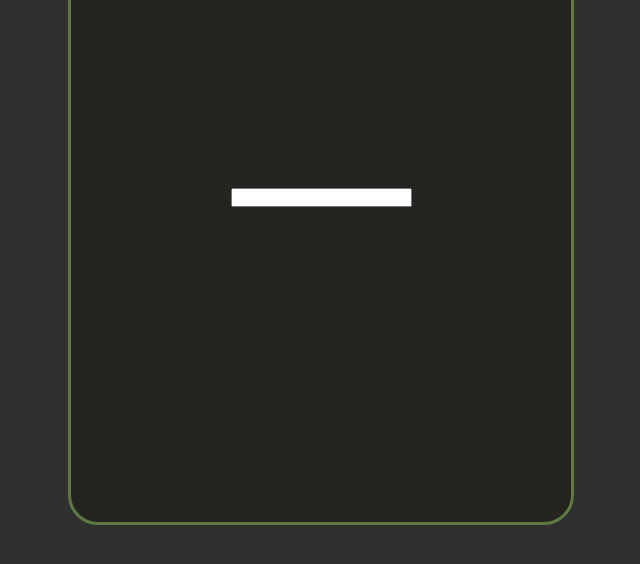
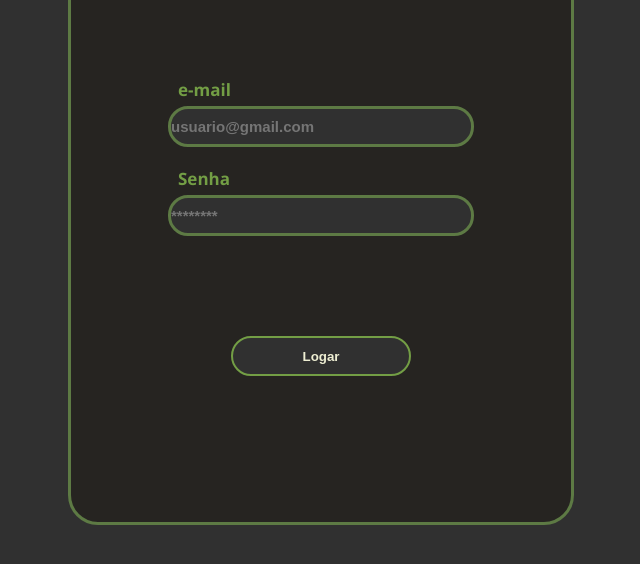
Before and after one commit to RafaelLima12/GambitoTech, a plain HTML site: page public/login.html in a window 1280 px wide. Shown: the part 178-742 px from the top of the page, without its empty margins (319-959 px from the left). Drawn offline with Linux system fonts and the light colour scheme.

Commit message:
feat login

```diff
--- a/public/css/login.css
+++ b/public/css/login.css
@@ -61,5 +61,49 @@ body {
     flex-direction: column;
     align-items: center;
     justify-content: center;
-    height: 400px;
+    height: 460px;
 }
+
+#ipt_email, #ipt_senha{
+    height: 35px;
+    width: 300px;
+    border-radius: 20px;
+    border: 3px solid var(--verde-escuro);
+    background-color: var(--fundo);
+    color: var(--branco-puro);
+    font-size: 15px;
+    font-weight: bold;
+}
+
+.txt_input{
+    color: var(--verde-chess);
+    font-size: 17px;
+    font-weight: bold;
+    margin-left: 10px;
+    margin-bottom: 5px;
+}
+
+#inputs_corpo{
+    display: flex;
+    flex-direction: column;
+    gap: 20px;
+}
+
+#botao_logar{
+    margin-top: 100px;
+    height: 40px;
+    width: 180px;
+    border-radius: 30px;
+    font-weight: bold;
+    background-color: var(--fundo);
+    color: var(--texto-claro);
+    border: 2px solid var(--verde-chess);
+
+    transition: 0.3s ease;
+}
+
+#botao_logar:hover{
+    transform: translateY(-6px);
+    color: var(--fundo);
+    background-color: var(--verde-chess);
+}
--- a/public/login.html
+++ b/public/login.html
@@ -24,7 +24,20 @@
             </div>
 
             <div id="corpo_login">
-                <input type="text">
+                <div id="inputs_corpo">
+                    <div class="input_login">
+                        <p class="txt_input">e-mail</p>
+                        <input type="text" id="ipt_email" placeholder="usuario@gmail.com">
+                    </div>
+
+                    <div class="input_login">
+                        <p class="txt_input">Senha</p>
+                        <input type="password" id="ipt_senha" placeholder="********">
+                    </div>
+
+                </div>
+
+                <button id="botao_logar">Logar</button>
             </div>
         </div>
 
```
